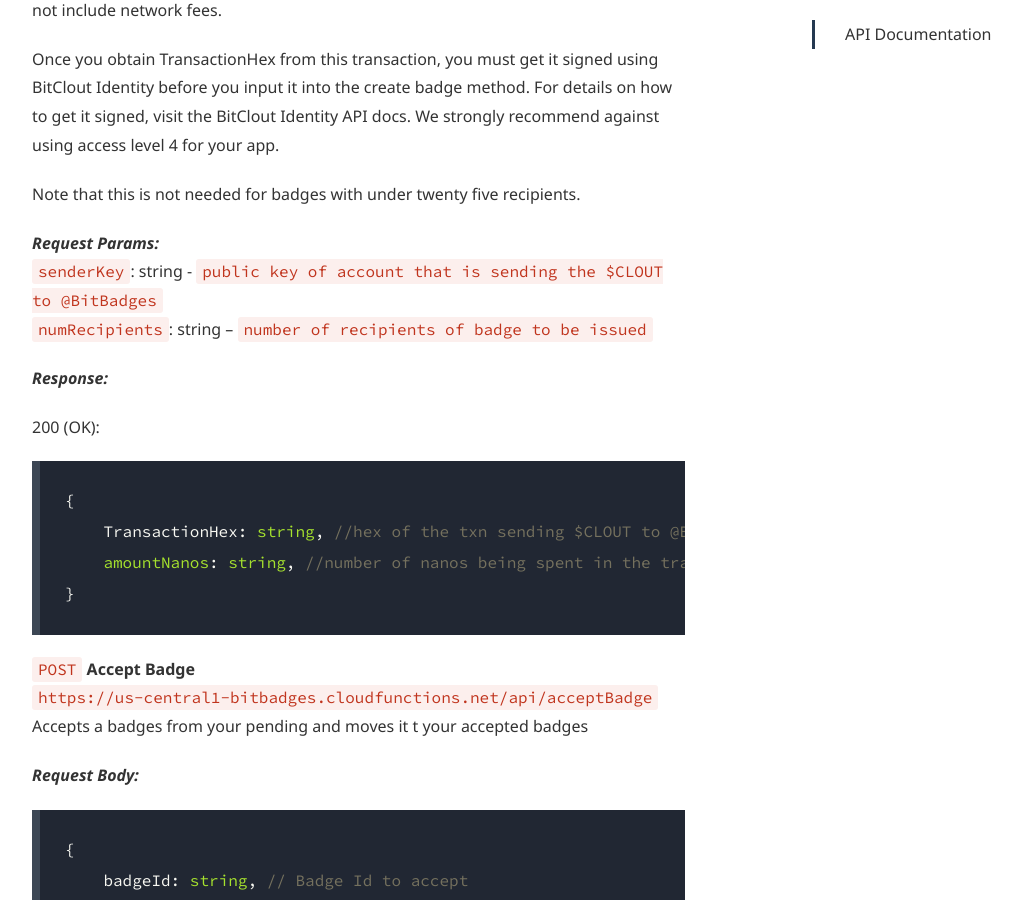
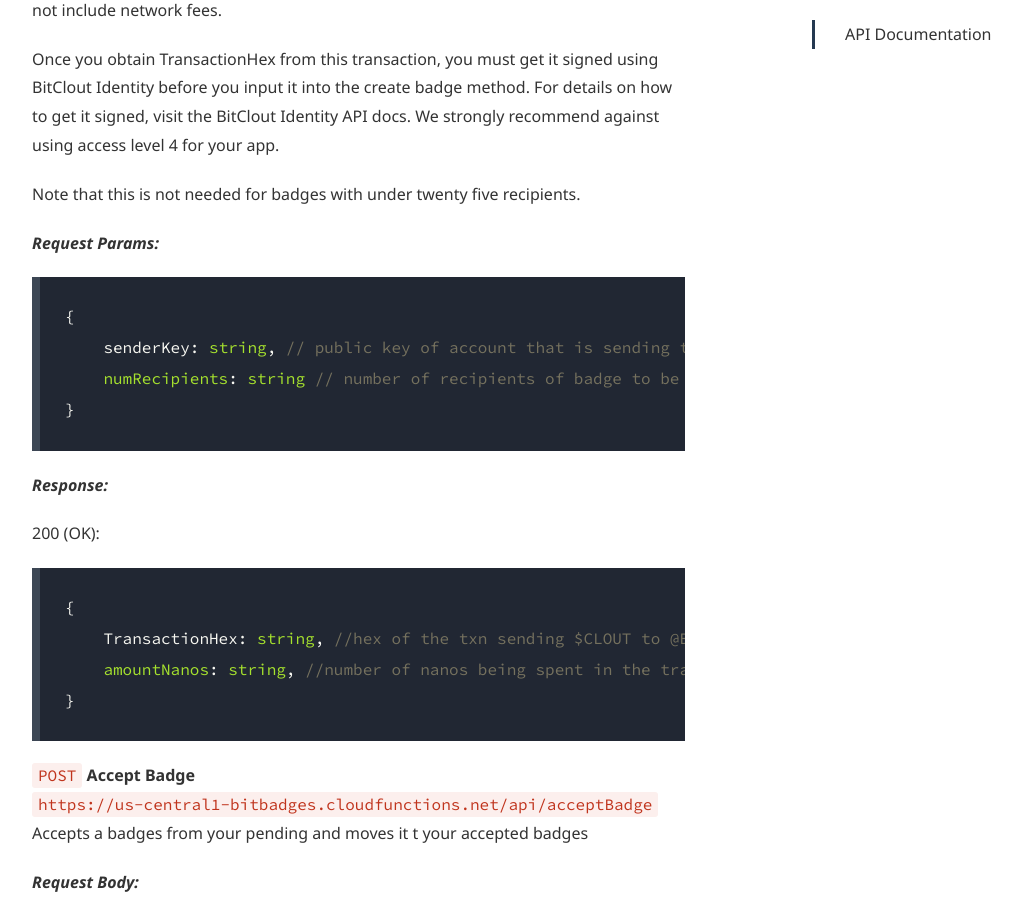
Before and after one commit to BitBadges/bitbadges.github.io, a Jekyll site: the page built from api.md, in a window 1280 px wide and 900 px high, scrolled down 5657 px. Shown: the whole window, without its empty margins (38-1060 px from the left). Built offline with Jekyll 4.4.1, drawn with Linux system fonts in a browser that asks for light colours; some web fonts are replaced; part of the change alters nothing that is shown.

````diff
--- a/api.md
+++ b/api.md
@@ -189,8 +189,12 @@ Once you obtain TransactionHex from this transaction, you must get it signed usi
 Note that this is not needed for badges with under twenty five recipients.
 
 **_Request Params:_**
-`senderKey`: string - `public key of account that is sending the $CLOUT to @BitBadges`
-`numRecipients`: string – `number of recipients of badge to be issued`
+```javascript
+{
+    senderKey: string, // public key of account that is sending the $CLOUT to @BitBadges
+    numRecipients: string // number of recipients of badge to be issued
+}
+```
 
 **_Response:_**
 
````
